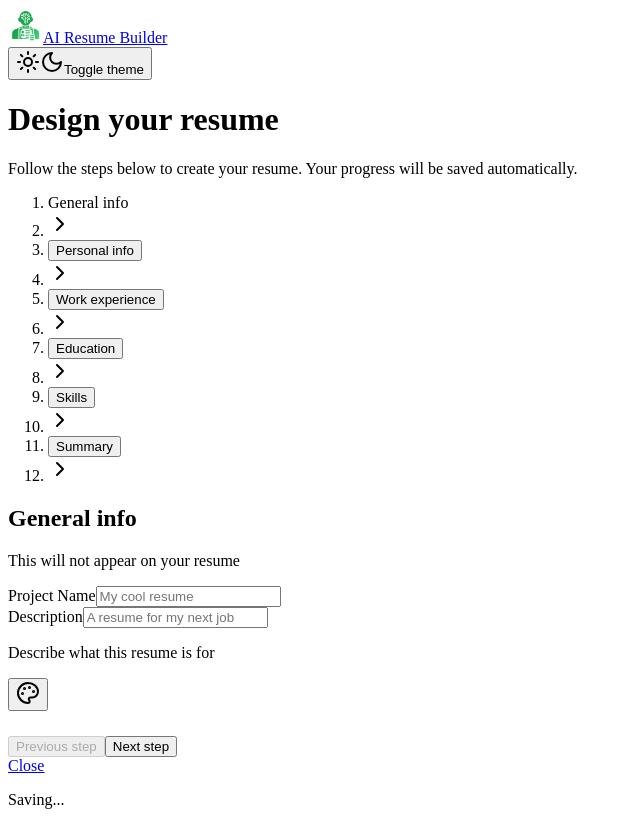
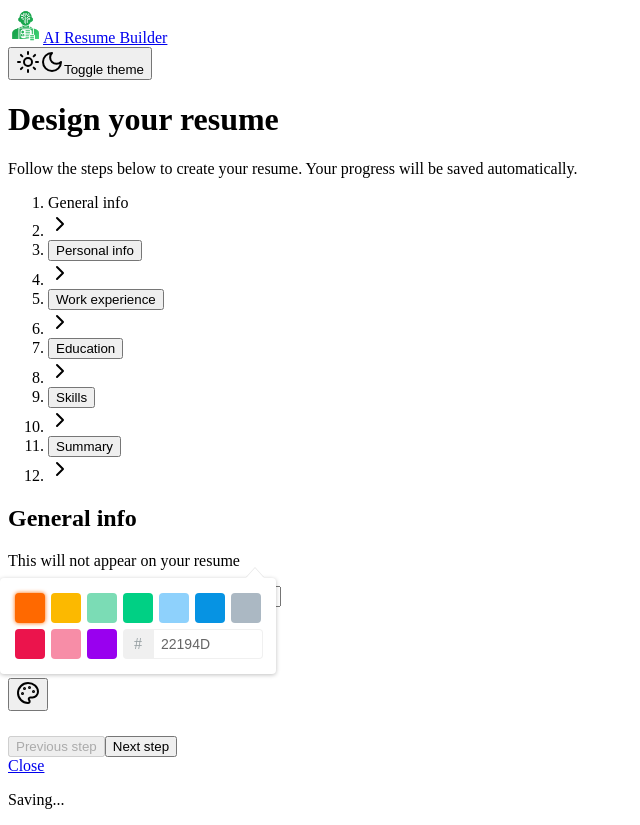
Before and after one commit to AbdullahTami/resume-builder, a Next.js app: page /editor in a window 1280 px wide. Both pictures are taken after a click on the button "Change resume color". Shown: the whole page, without its empty margins (0-640 px from the left). Built offline with nearby package versions, Linux system fonts and the light colour scheme.

Commit message:
storing hex color in state done

```diff
--- a/src/app/(main)/editor/_components/ColorPicker.tsx
+++ b/src/app/(main)/editor/_components/ColorPicker.tsx
@@ -1,8 +1,12 @@
 import { Button } from "@/components/ui/button";
-import { Popover, PopoverTrigger } from "@/components/ui/popover";
+import {
+  Popover,
+  PopoverContent,
+  PopoverTrigger,
+} from "@/components/ui/popover";
 import { PaletteIcon } from "lucide-react";
 import React, { useState } from "react";
-import { Color, ColorChangeHandler } from "react-color";
+import { Color, ColorChangeHandler, TwitterPicker } from "react-color";
 interface ColorPickerProps {
   color: Color | undefined;
   onChange: ColorChangeHandler;
@@ -12,10 +16,21 @@ export default function ColorPicker({ color, onChange }: ColorPickerProps) {
   return (
     <Popover open={showPopover} onOpenChange={setShowPopover}>
       <PopoverTrigger asChild>
-        <Button>
+        <Button
+          variant="outline"
+          size="icon"
+          title="Change resume color"
+          onChange={() => setShowPopover(true)}
+        >
           <PaletteIcon className="size-5" />
         </Button>
       </PopoverTrigger>
+      <PopoverContent
+        className="border-none bg-transparent shadow-none"
+        align="end"
+      >
+        <TwitterPicker color={color} onChange={onChange} triangle="top-right" />
+      </PopoverContent>
     </Popover>
   );
 }
```
